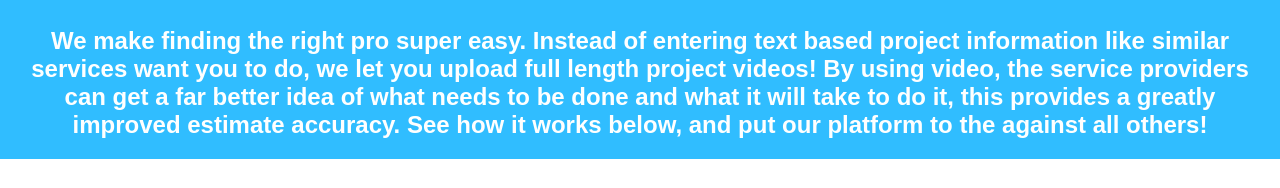
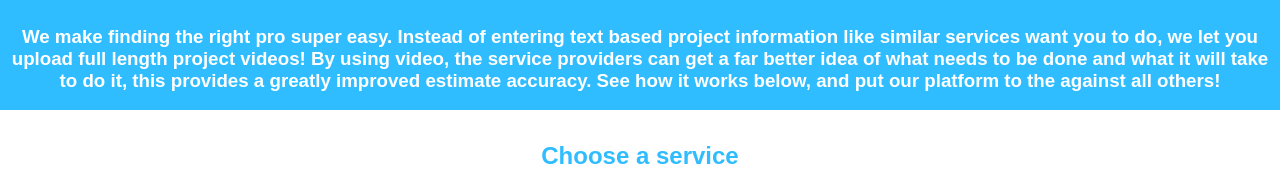
Before and after one commit to homefabulous/hf-how-it-works, a plain HTML site: page index.html in a window 1280 px wide. Shown: the part 61-249 px from the top of the page. Drawn offline with Linux system fonts and the light colour scheme.

Commit message:
Update index.html

```diff
--- a/index.html
+++ b/index.html
@@ -35,10 +35,10 @@ mixpanel.track("How it works");
 
 
  <div style="background-color:#30BDFF; color:white; margin:-10; padding:10px;">
-<center><font face="Arial"</font><h2>We make finding the right pro super easy. Instead of entering text based project information
+<center><font face="Arial"</font><h3>We make finding the right pro super easy. Instead of entering text based project information
 like similar services want you to do, we let you upload full length project videos! By using video, the service providers can
 get a far better idea of what needs to be done and what it will take to do it, this provides a greatly improved estimate
-accuracy. See how it works below, and put our platform to the against all others! </h1></center></div>
+accuracy. See how it works below, and put our platform to the against all others! </h3></center></div>
 
 
 
```
